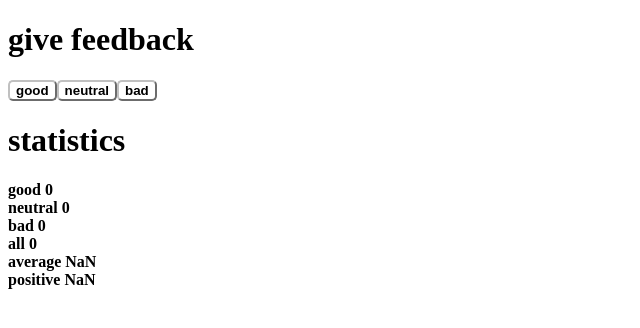
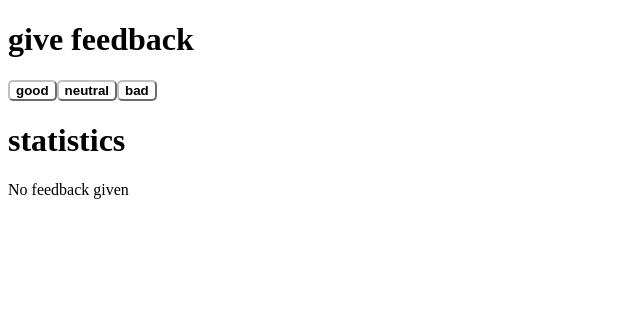
Before and after one commit to satyasonu/full-stack-open, a React (Vite) app in the folder part1/unicafe/: page / in a window 1280 px wide. Shown: the top 328 px of the page, without its empty margins (0-640 px from the left). Built offline with nearby package versions, Linux system fonts and the light colour scheme.

Commit message:
1.9: unicafe step4 completed

```diff
--- a/part1/unicafe/src/App.jsx
+++ b/part1/unicafe/src/App.jsx
@@ -27,7 +27,8 @@ const App = () => {
           bad
         </button>
       </div>
-      <Statistics good={good} neutral={neutral} bad={bad} />
+      <h1>statistics</h1>
+      { (good || neutral || bad) ? <Statistics good={good} neutral={neutral} bad={bad} /> : <p>No feedback given</p>}
     </div>
   );
 };
@@ -38,7 +39,7 @@ const Statistics = ({ good, neutral, bad }) => {
   const positive = (good / all) * 100;
   return (
     <>
-      <h1>statistics</h1>
+
       <div
         style={{
           display: "flex",
@@ -52,7 +53,7 @@ const Statistics = ({ good, neutral, bad }) => {
         <p style={{ margin: 0 }}>bad {bad}</p>
         <p style={{ margin: 0 }}>all {all}</p>
         <p style={{ margin: 0 }}>average {average}</p>
-        <p style={{ margin: 0 }}>positive {positive}</p>
+        <p style={{ margin: 0 }}>positive {positive}%</p>
       </div>
     </>
   );
```
